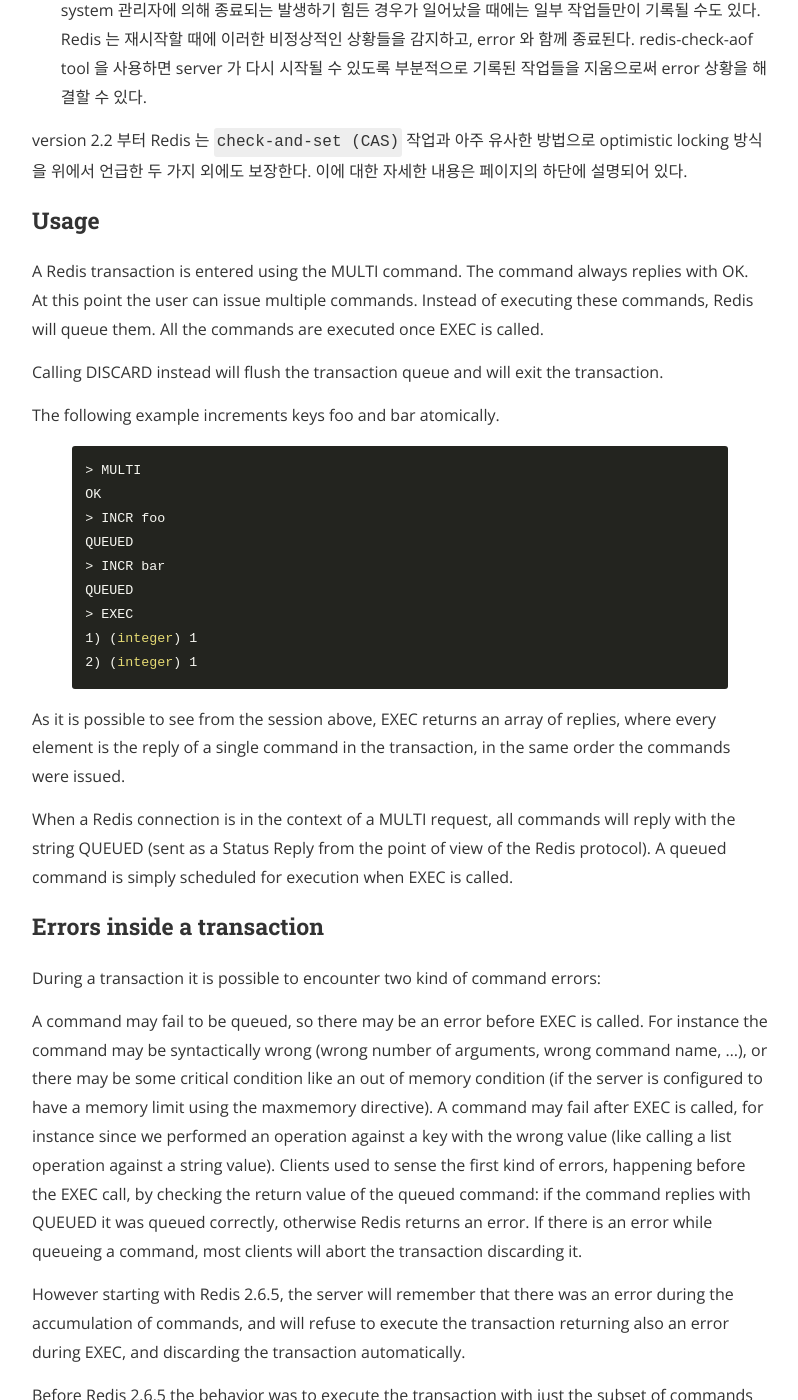
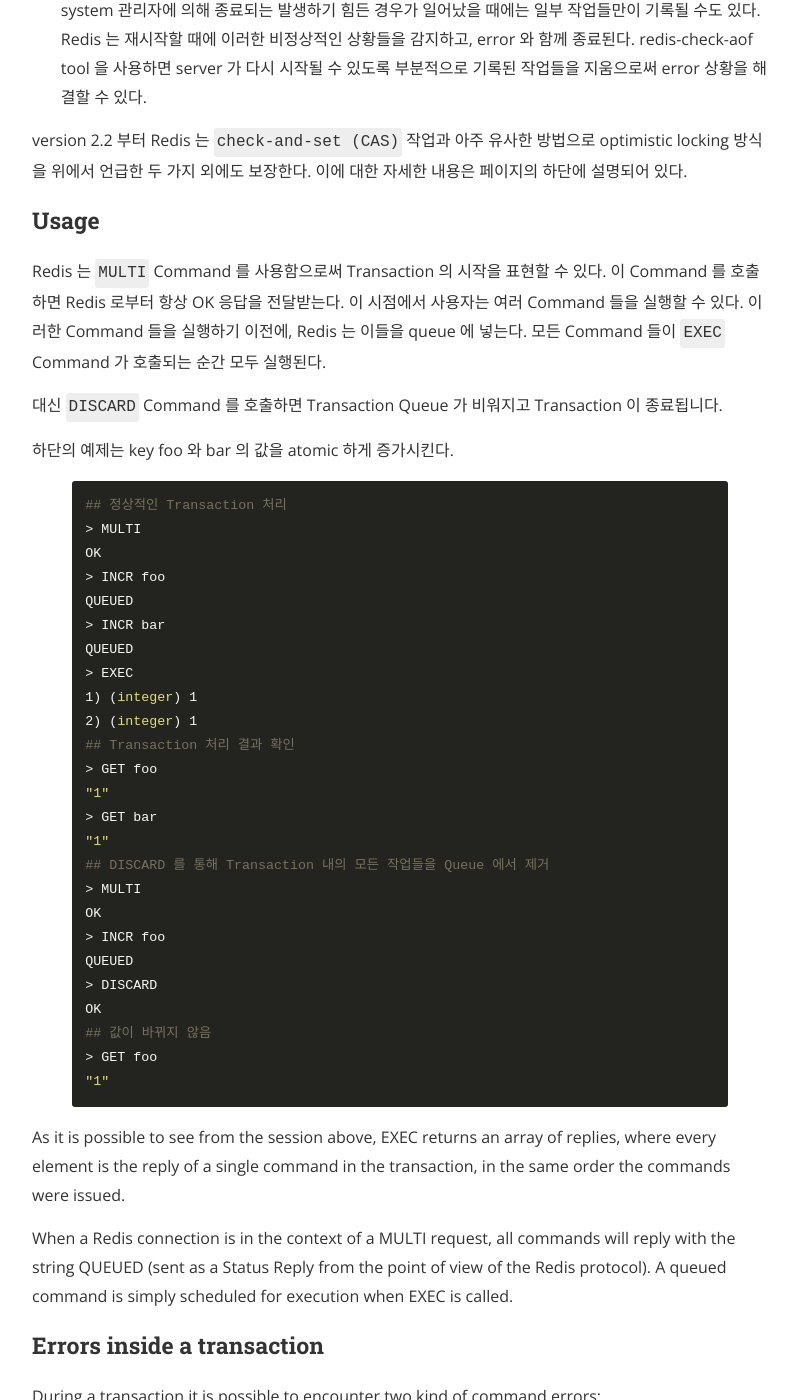
Before and after one commit to Dark0096/Dark0096.github.io, a Jekyll site: the page built from _posts/2018-10-27-redis-transaction.markdown, in a window 1280 px wide and 1400 px high, scrolled down 707 px. Shown: the whole window, without its empty margins (240-1038 px from the left). Built offline with Jekyll 4.4.1, drawn with Linux system fonts in a browser that asks for light colours; nearby versions of some CDN libraries; some of the changed text lies outside the part shown.

Commit message:
Add the redis transaction article

```diff
--- a/_posts/2018-10-27-redis-transaction.markdown
+++ b/_posts/2018-10-27-redis-transaction.markdown
@@ -25,13 +25,16 @@ Redis 에서 `MULTI, EXEC, DISCARD, WATCH` 는 Transaction 의 기반이 되는
 version 2.2 부터 Redis 는 `check-and-set (CAS)` 작업과 아주 유사한 방법으로 optimistic locking 방식을 위에서 언급한 두 가지 외에도 보장한다. 이에 대한 자세한 내용은 페이지의 하단에 설명되어 있다.
 
 ### Usage
-A Redis transaction is entered using the MULTI command. The command always replies with OK. At this point the user can issue multiple commands. Instead of executing these commands, Redis will queue them. All the commands are executed once EXEC is called.
 
-Calling DISCARD instead will flush the transaction queue and will exit the transaction.
+Redis 는 `MULTI` Command 를 사용함으로써 Transaction 의 시작을 표현할 수 있다. 이 Command 를 호출하면 Redis 로부터 항상 OK 응답을 전달받는다. 이 시점에서 사용자는 여러 Command 들을 실행할 수 있다.
+이러한 Command 들을 실행하기 이전에, Redis 는 이들을 queue 에 넣는다. 모든 Command 들이 `EXEC` Command 가 호출되는 순간 모두 실행된다.
 
-The following example increments keys foo and bar atomically.
+대신 `DISCARD` Command 를 호출하면 Transaction Queue 가 비워지고 Transaction 이 종료됩니다.
+
+하단의 예제는 key foo 와 bar 의 값을 atomic 하게 증가시킨다.
 
 {% highlight bash %}
+## 정상적인 Transaction 처리
 > MULTI
 OK
 > INCR foo
@@ -41,6 +44,21 @@ QUEUED
 > EXEC
 1) (integer) 1
 2) (integer) 1
+## Transaction 처리 결과 확인
+> GET foo
+"1"
+> GET bar
+"1"
+## DISCARD 를 통해 Transaction 내의 모든 작업들을 Queue 에서 제거
+> MULTI
+OK
+> INCR foo
+QUEUED
+> DISCARD
+OK
+## 값이 바뀌지 않음
+> GET foo
+"1"
 {% endhighlight %}
 As it is possible to see from the session above, EXEC returns an array of replies, where every element is the reply of a single command in the transaction, in the same order the commands were issued.
 
```
Also changed, not shown: other parts of _posts/2018-10-27-redis-transaction.markdown (+1 -1 lines).
